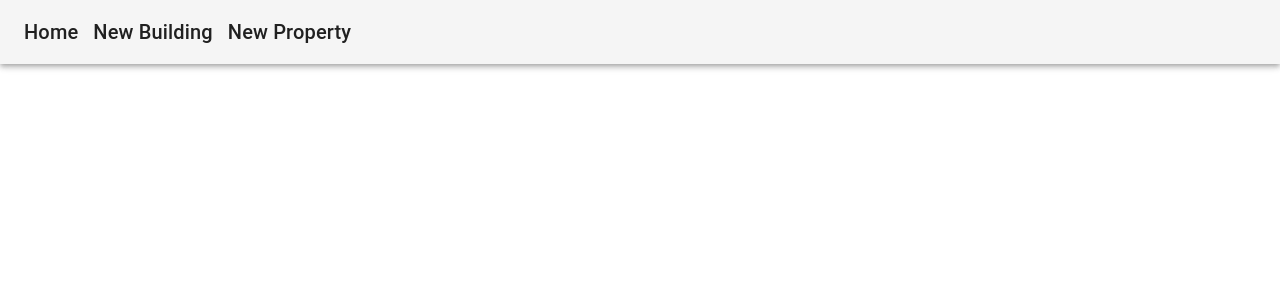
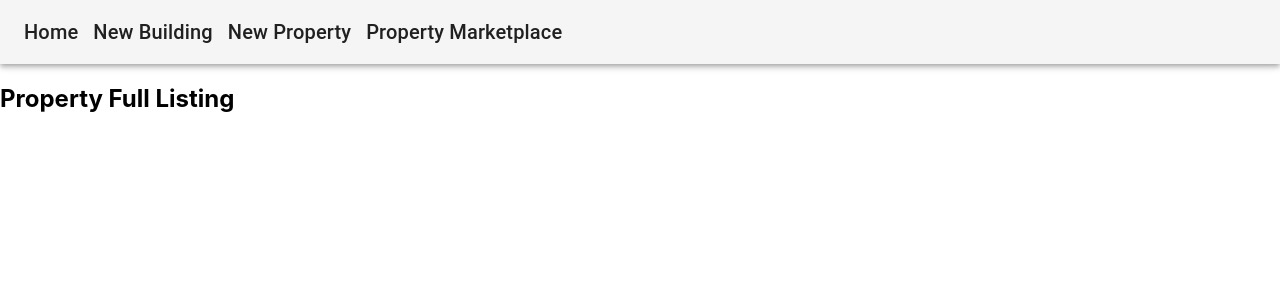
Before and after one commit to wongkenny240/capstone_project, a React (Create React App) app in the folder client/: page /propmarket in a window 1280 px wide. Shown: the top 300 px of the page. Built offline with nearby package versions, Linux system fonts and the light colour scheme.

Commit message:
update front end

```diff
--- a/client/src/App.js
+++ b/client/src/App.js
@@ -2,6 +2,7 @@ import { Routes, Route, Link, NavLink } from "react-router-dom";
 import Home from "./components/Home";
 import NewBuilding from "./components/NewBuilding";
 import NewProperty from "./components/NewProperty";
+import PropertyMarketplace from "./components/PropertyMarketplace";
 import React, { Component } from "react";
 import Web3 from 'web3';
 import AppBar from '@material-ui/core/AppBar';
@@ -72,6 +73,7 @@ function App() {
                         <NavLink className="nav-link" to="/">Home</NavLink>
                         <NavLink className="nav-link" to="/new/">New Building</NavLink>
                         <NavLink className="nav-link" to="/newprop/">New Property</NavLink>
+                        <NavLink className="nav-link" to="/propmarket/">Property Marketplace</NavLink>
                     </Typography>
                 </Toolbar>
             </AppBar>
@@ -80,6 +82,7 @@ function App() {
                 <Route path="/" exact element={<Home />} />
                 <Route path="/new/" element={<NewBuilding />} />
                 <Route path="/newprop/" element={<NewProperty />} />
+                <Route path="/propmarket/" element={<PropertyMarketplace />} />
             </Routes>
         </div>
     )
--- a/client/src/components/PropertyMarketplace.js
+++ b/client/src/components/PropertyMarketplace.js
@@ -0,0 +1,43 @@
+import PropertyTile from "./PropertyTile";
+import { useState } from "react";
+import React, { Component } from "react";
+
+
+export default function PropertyMarketplace() {
+    const sampleData = [
+        {
+            "propname": "XXX",
+            "location": "Aberdeen",
+            "block": "Block 1",
+            "floor": "Floor 1",
+            "flat": "Flat A"
+        },
+        {
+            "propname": "XXX",
+            "location": "Sai Kung",
+            "block": "Block 1",
+            "floor": "Floor 1",
+            "flat": "Flat A"
+        }
+    ]
+
+    const [data, updateData] = useState(sampleData);
+
+
+    return (
+        <div>
+            <div className="flex flex-col place-items-center mt-20">
+                <div className="md:text-xl font-bold text-white">
+                    <h2>Property Full Listing</h2>
+                </div>
+                <div className="flex mt-5 justify-between flex-wrap max-w-screen-xl text-center">
+                    {data.map((value, index) => {
+                        return <PropertyTile data={value} key={index}></PropertyTile>;
+                    })}
+                </div>
+            </div>
+        </div>
+    );
+
+
+}
--- /dev/null
+++ b/client/src/components/PropertyTile.js
@@ -0,0 +1,26 @@
+import React, { Component } from "react";
+import {
+    BrowserRouter as Router,
+    Link,
+  } from "react-router-dom";
+
+  function PropertyTile (data){
+    const newTo = {
+        pathname:"/PropertyPage/" + data.data.tokenId
+    }
+    return (
+        <Link to={newTo}>
+        <div className="border-2 ml-12 mt-5 mb-12 flex flex-col items-center rounded-lg w-48 md:w-72 shadow-2xl">
+            <img src={data.data.image} alt="" className="w-72 h-80 rounded-lg object-cover" />
+            <div className= "text-white w-full p-2 bg-gradient-to-t from-[#454545] to-transparent rounded-lg pt-5 -mt-20">
+                <strong className="text-xl">{data.data.name}</strong>
+                <p className="display-inline">
+                    {data.data.description}
+                </p>
+            </div>
+        </div>
+        </Link>
+    )
+}
+
+export default PropertyTile
```
